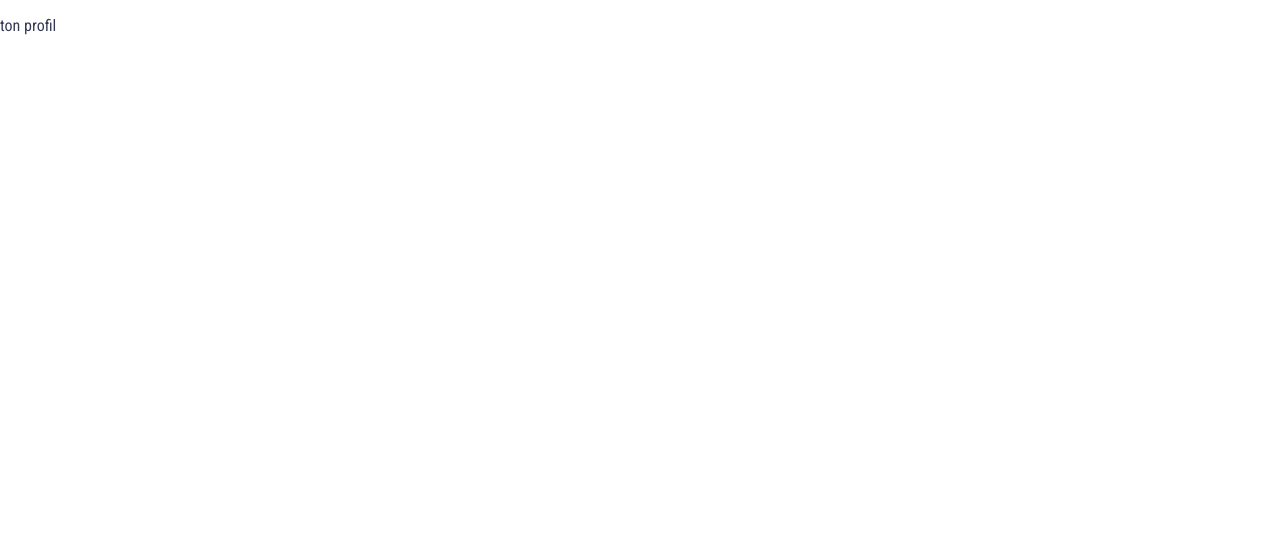
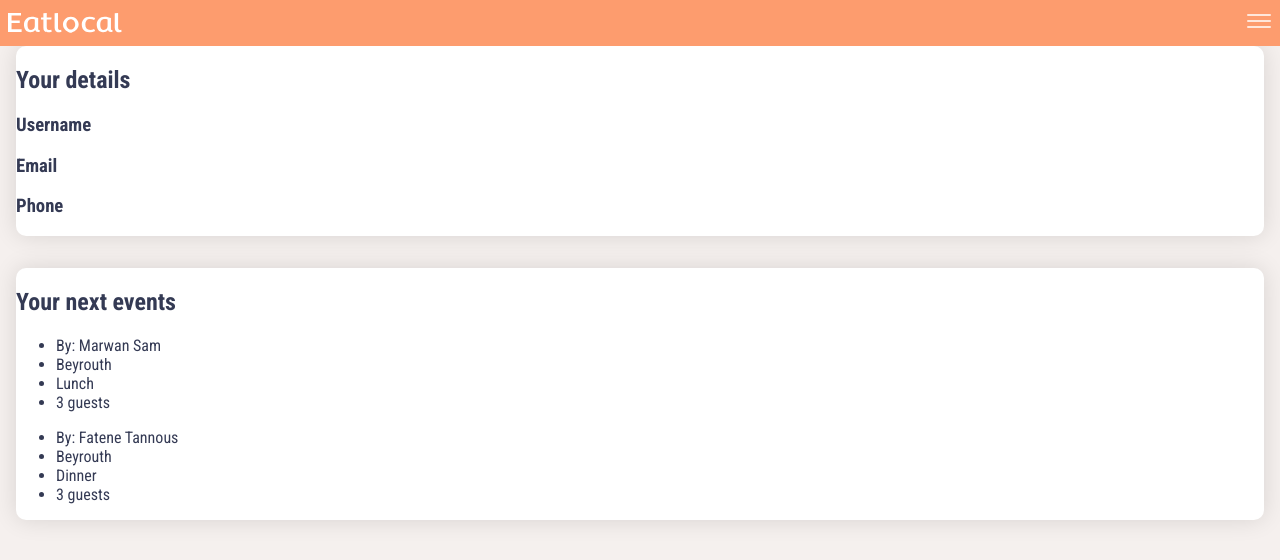
Before and after one commit to justinezahiri/eatlocal, a React (Create React App) app in the folder client/: page /profile in a window 1280 px wide. Shown: the top 560 px of the page. Built offline with nearby package versions, Linux system fonts and the light colour scheme.

Commit message:
implementing profile page integration

```diff
--- a/client/src/App.scss
+++ b/client/src/App.scss
@@ -541,3 +541,21 @@ input {
     }
   }
 }
+
+/*
+██████╗ ██████╗  ██████╗ ███████╗██╗██╗     ███████╗
+██╔══██╗██╔══██╗██╔═══██╗██╔════╝██║██║     ██╔════╝
+██████╔╝██████╔╝██║   ██║█████╗  ██║██║     █████╗
+██╔═══╝ ██╔══██╗██║   ██║██╔══╝  ██║██║     ██╔══╝
+██║     ██║  ██║╚██████╔╝██║     ██║███████╗███████╗
+╚═╝     ╚═╝  ╚═╝ ╚═════╝ ╚═╝     ╚═╝╚══════╝╚══════╝
+*/
+[data-route="/profile"] {
+  .profile-card {
+    width: auto;
+    border-radius: 10px;
+    box-shadow: 0 0 23px 0 rgba(0, 0, 0, 0.12);
+    background-color: #ffffff;
+    margin-bottom: 2em;
+  }
+}
--- a/client/src/components/EventsList.js
+++ b/client/src/components/EventsList.js
@@ -8,7 +8,7 @@ class EventsList extends Component {
         <Navbar />
         <div className="content">
           <div className="search-reminder">
-            <h3>Your research: </h3>
+            <h3>Your research</h3>
             <ul>
               <li className="search-city">Beyrouth</li>
               <li className="search-date">23.03.19</li>
--- a/client/src/components/Profile.js
+++ b/client/src/components/Profile.js
@@ -1,10 +1,37 @@
 import React, { Component } from "react";
+import Navbar from "./Navbar.js";
 
 class Profile extends Component {
   render() {
     return (
       <div>
-        <p>ton profil</p>
+        <Navbar />
+        <div className="page-content">
+          <div className="content">
+            <div className="profile-card">
+              <h2>Your details</h2>
+              <h3>Username</h3>
+              <h3>Email</h3>
+              <h3>Phone</h3>
+            </div>
+
+            <div className="profile-card">
+              <h2>Your next events</h2>
+              <ul>
+                <li>By: Marwan Sam</li>
+                <li>Beyrouth</li>
+                <li>Lunch</li>
+                <li>3 guests</li>
+              </ul>
+              <ul>
+                <li>By: Fatene Tannous</li>
+                <li>Beyrouth</li>
+                <li>Dinner</li>
+                <li>3 guests</li>
+              </ul>
+            </div>
+          </div>
+        </div>
       </div>
     );
   }
```
